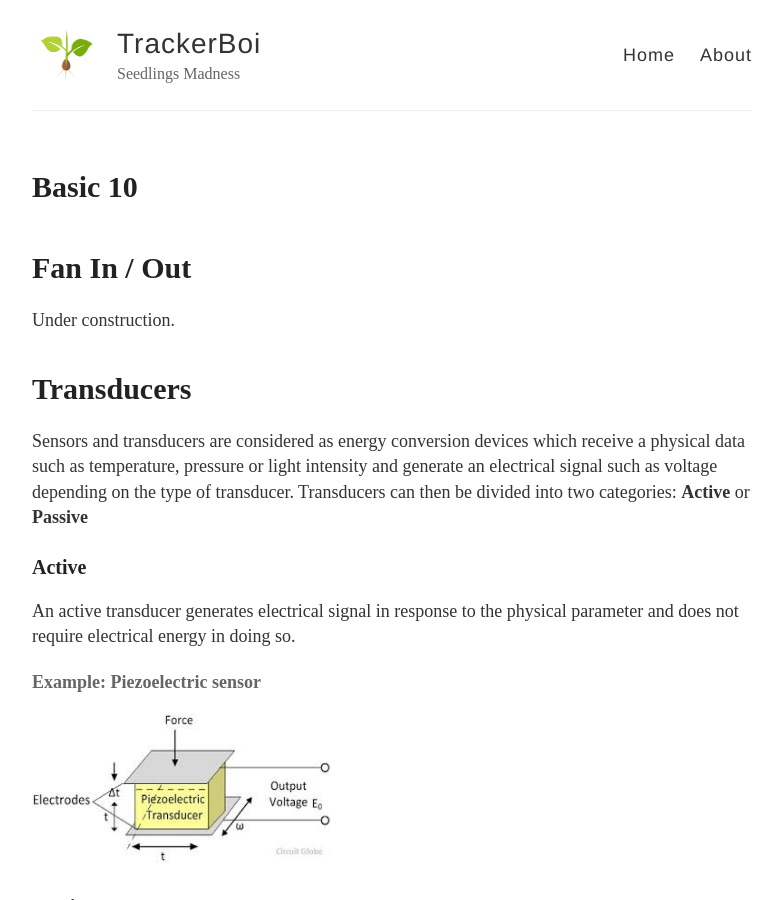
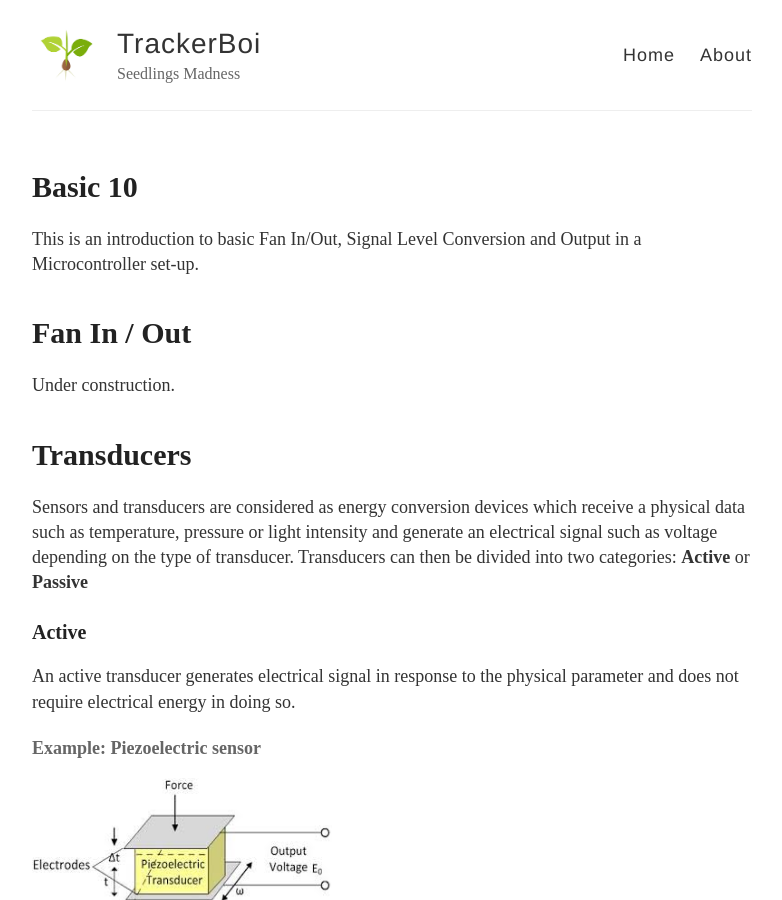
Before and after one commit to Jasperabez/TrackerBoi, a Jekyll site: the page built from _posts/2019-11-25-Basic-10.md, in a window 1280 px wide and 900 px high. Shown: the whole window, without its empty margins (248-1030 px from the left). Built offline with Jekyll 4.4.1, drawn with Linux system fonts in a browser that asks for light colours.

Commit message:
added introduction

```diff
--- a/_posts/2019-11-25-Basic-10.md
+++ b/_posts/2019-11-25-Basic-10.md
@@ -2,6 +2,8 @@
 layout: post
 title: Basic 10
 ---
+
+This is an introduction to basic Fan In/Out, Signal Level Conversion and Output in a Microcontroller set-up.
 
 # Fan In / Out
 
```
